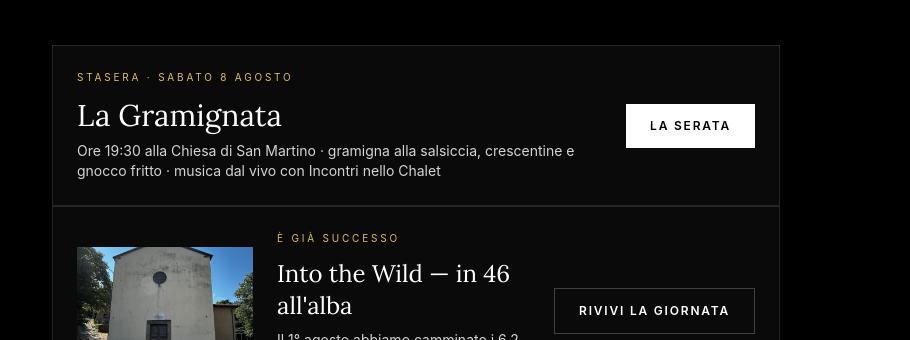
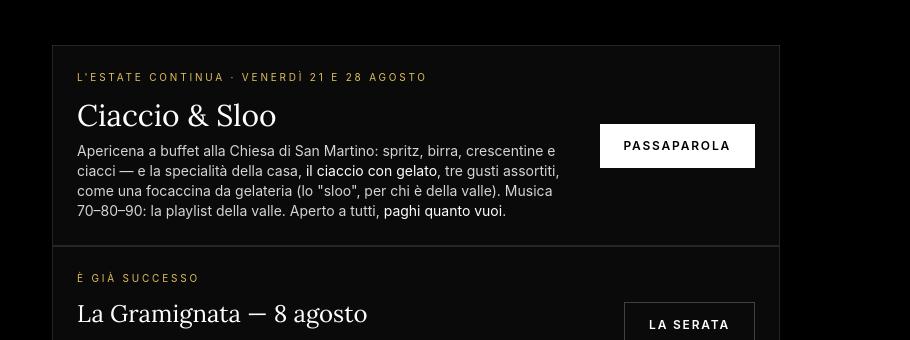
Before and after one commit to UbiDefuit/san-martino, a React (Vite) app: page / in a window 1280 px wide. Shown: the part 612-952 px from the top of the page, without its empty margins (224-1134 px from the left). Built offline with nearby package versions, Linux system fonts and the light colour scheme.

Commit message:
Home: Ciaccio & Sloo (21 e 28 agosto, pay what you wish) in vetrina; Gramignata tra i ricordi

```diff
--- a/App.tsx
+++ b/App.tsx
@@ -87,11 +87,26 @@ function Home() {
         <Card className="border-amber-400/40">
           <div className="flex flex-col sm:flex-row items-center gap-6">
             <div className="flex-1 text-center sm:text-left">
-              <Label>Stasera · sabato 8 agosto</Label>
-              <h2 className="font-display text-3xl text-white">La Gramignata</h2>
-              <p className="text-neutral-300 text-sm mt-2">Ore 19:30 alla Chiesa di San Martino · gramigna alla salsiccia, crescentine e gnocco fritto · musica dal vivo con Incontri nello Chalet</p>
+              <Label>L'estate continua · venerdì 21 e 28 agosto</Label>
+              <h2 className="font-display text-3xl text-white">Ciaccio &amp; Sloo</h2>
+              <p className="text-neutral-300 text-sm mt-2">
+                Apericena a buffet alla Chiesa di San Martino: spritz, birra, crescentine e ciacci —
+                e la specialità della casa, <span className="text-white">il ciaccio con gelato</span>,
+                tre gusti assortiti, come una focaccina da gelateria (lo "sloo", per chi è della valle).
+                Musica 70–80–90: la playlist della valle. Aperto a tutti, <span className="text-white">paghi quanto vuoi</span>.
+              </p>
             </div>
-            <BtnLink href="#/gramignata" primary>La serata</BtnLink>
+            <BtnLink href={"https://wa.me/?text=" + encodeURIComponent("Ciaccio & Sloo — venerdì 21 e 28 agosto alla Chiesa di San Martino Vallata. Apericena a buffet e ciaccio col gelato, musica 70-80-90. Aperto a tutti, paghi quanto vuoi! https://ubidefuit.github.io/san-martino/")} external primary>Passaparola</BtnLink>
+          </div>
+        </Card>
+        <Card>
+          <div className="flex flex-col sm:flex-row items-center gap-6">
+            <div className="flex-1 text-center sm:text-left">
+              <Label>È già successo</Label>
+              <h2 className="font-display text-2xl text-white">La Gramignata — 8 agosto</h2>
+              <p className="text-neutral-300 text-sm mt-2">Gramigna alla salsiccia, crescentine e gnocco fritto sotto le stelle, la musica degli Incontri nello Chalet e l'anfora che si è riempita di idee per il paese.</p>
+            </div>
+            <BtnLink href="#/gramignata">La serata</BtnLink>
           </div>
         </Card>
         <Card>
--- a/public/service-worker.js
+++ b/public/service-worker.js
@@ -1,5 +1,5 @@
 // PWA piattaforma San Martino 2030 — network-first con riserva offline
-const CACHE = 'sm2030-v57';
+const CACHE = 'sm2030-v58';
 const PRECACHE = ['./', './index.html', './manifest.json', './icon-512.png', './icona-app.svg', './canonica.jpg', './stemma-polinago.png'];
 
 self.addEventListener('install', (e) => {
```
